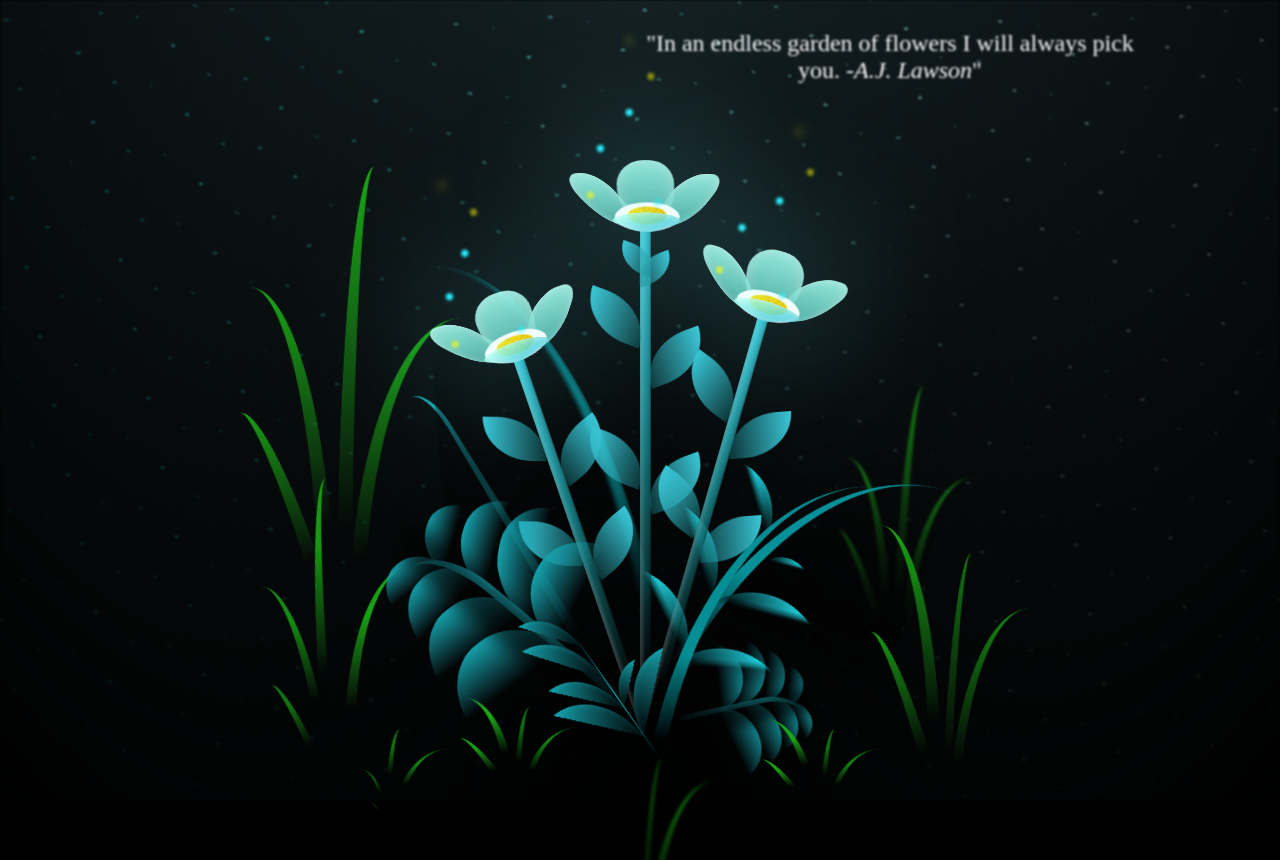
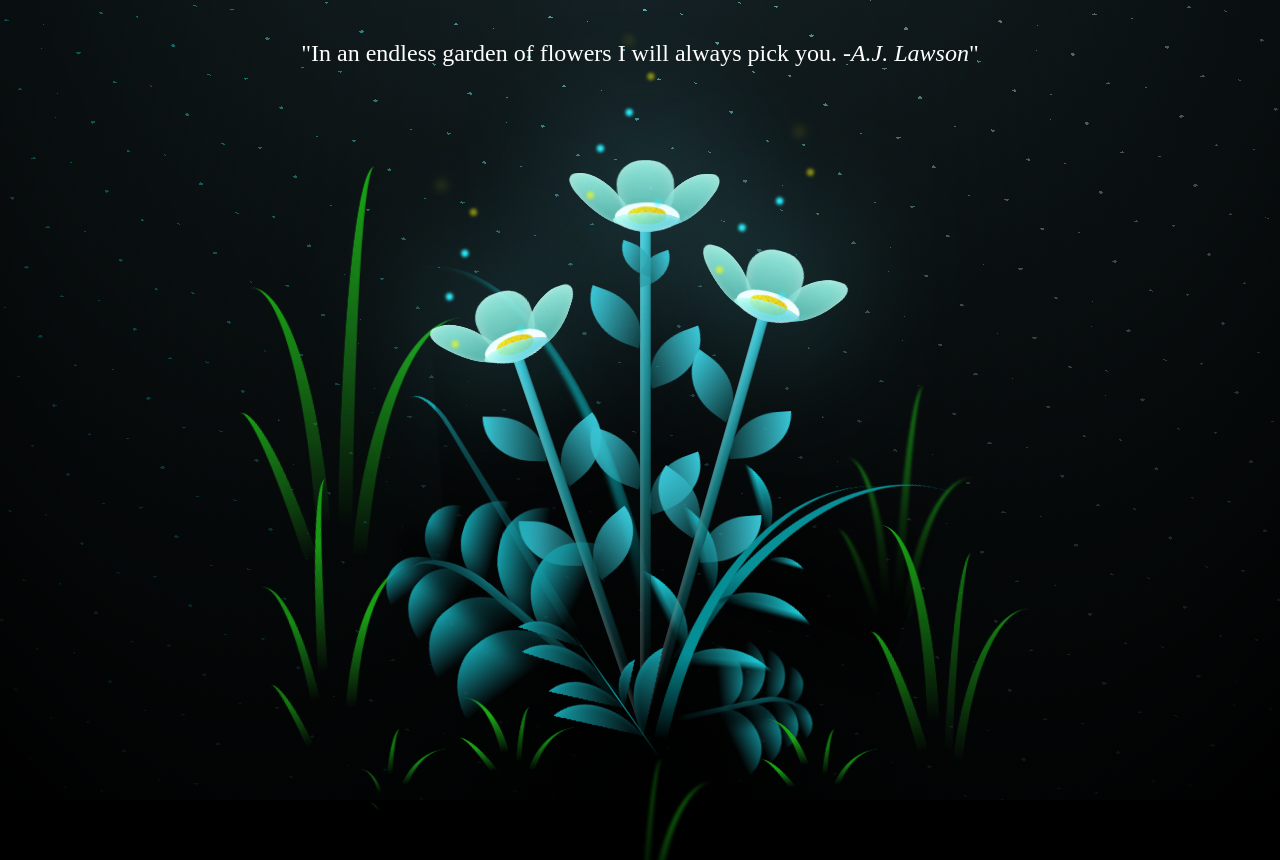
Before and after one commit to fariddhiya/test123, a plain HTML site: page flower.html in a window 1280 px wide. Shown: the top 860 px of the page. Drawn offline with Linux system fonts and the light colour scheme.

Commit message:
second commit

```diff
--- a/css/main.css
+++ b/css/main.css
@@ -27,7 +27,7 @@ body {
   transform: translateX(-50%);
   width: 100%;
   height: 100%;
-  filter: blur(0.1vmin);
+  backdrop-filter: blur(10px) saturate(70%);
   background-image: radial-gradient(ellipse at top, transparent 0%, var(--dark-color)), radial-gradient(ellipse at bottom, var(--dark-color), rgba(145, 233, 255, 0.2)), repeating-linear-gradient(220deg, rgb(0, 0, 0) 0px, rgb(0, 0, 0) 19px, transparent 19px, transparent 22px), repeating-linear-gradient(189deg, rgb(0, 0, 0) 0px, rgb(0, 0, 0) 19px, transparent 19px, transparent 22px), repeating-linear-gradient(148deg, rgb(0, 0, 0) 0px, rgb(0, 0, 0) 19px, transparent 19px, transparent 22px), linear-gradient(90deg, rgb(0, 255, 250), rgb(240, 240, 240));
 }
 
@@ -921,10 +921,8 @@ body {
   margin-top: 20px;
   position: absolute;
   z-index: 100;
-  top: 10px;
-  left: 50%;
-  right: 50%;
-  width: 500px;
+  top: 20px;
+  width: 100%;
 }
 @-webkit-keyframes flower__g-fr-leaft-ans-7 {
   0% {
```
